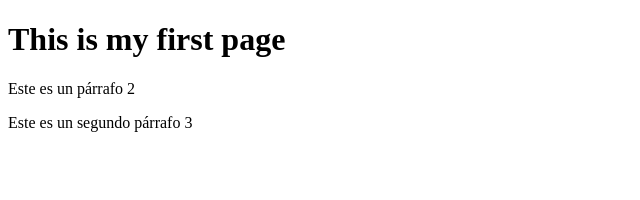
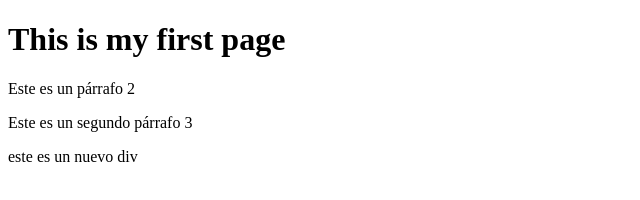
Before and after one commit to otello1971/github, a website: page prueba2.html in a window 1280 px wide. Shown: the whole page, without its empty margins (0-640 px from the left). Drawn offline with Linux system fonts and the light colour scheme.

Commit message:
Commit probando

```diff
--- a/prueba2.html
+++ b/prueba2.html
@@ -7,6 +7,9 @@
     <h1>This is my first page</h1>
     <p>Este es un párrafo 2</p>
     <p>Este es un segundo  párrafo 3</p>
+    <div class="hola">
+      este es un nuevo div
+    </div>
 </body>
 
 </html>
```
